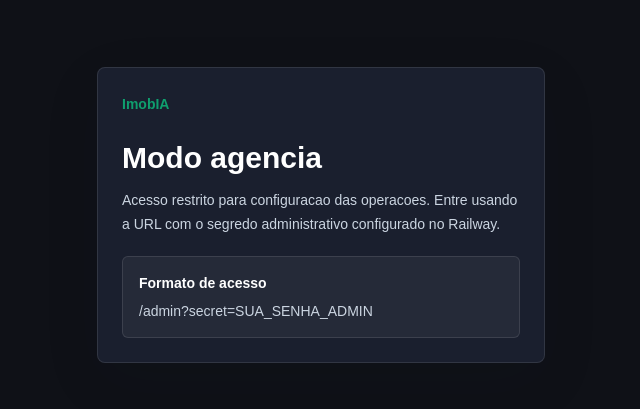
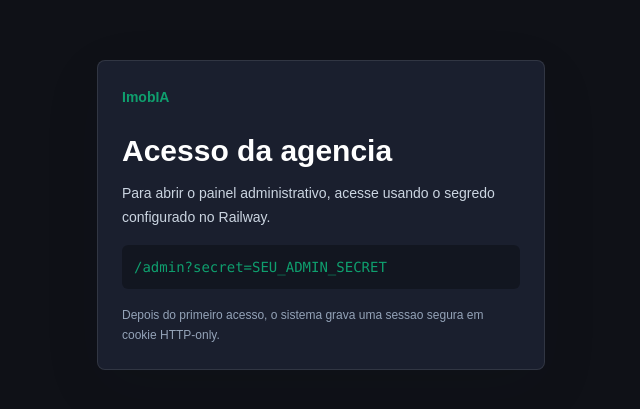
Before and after one commit to kairosystem085/agente-imob, a Next.js app: page /admin/login in a window 1280 px wide. Shown: the part 185-594 px from the top of the page, without its empty margins (319-959 px from the left). Built offline with nearby package versions, Linux system fonts and the light colour scheme.

Commit message:
chore: update admin access instructions

```diff
--- a/src/app/admin/login/page.tsx
+++ b/src/app/admin/login/page.tsx
@@ -5,14 +5,10 @@ export default function AdminLoginPage() {
     <main className="grid min-h-screen place-items-center bg-[#0f1117] px-6 text-white">
       <section className="w-full max-w-md rounded-lg border border-white/10 bg-[#1a1f2e] p-6 shadow-soft">
         <Link href="/" className="text-sm font-semibold text-emerald">ImobIA</Link>
-        <h1 className="mt-6 text-3xl font-semibold">Modo agencia</h1>
-        <p className="mt-3 text-sm leading-6 text-slate-300">
-          Acesso restrito para configuracao das operacoes. Entre usando a URL com o segredo administrativo configurado no Railway.
-        </p>
-        <div className="mt-5 rounded-md border border-white/10 bg-white/5 p-4 text-sm text-slate-300">
-          <p className="font-semibold text-white">Formato de acesso</p>
-          <p className="mt-2 break-all">/admin?secret=SUA_SENHA_ADMIN</p>
-        </div>
+        <h1 className="mt-6 text-3xl font-semibold">Acesso da agencia</h1>
+        <p className="mt-3 text-sm leading-6 text-slate-300">Para abrir o painel administrativo, acesse usando o segredo configurado no Railway.</p>
+        <code className="mt-4 block rounded-md bg-black/30 p-3 text-sm text-emerald">/admin?secret=SEU_ADMIN_SECRET</code>
+        <p className="mt-4 text-xs leading-5 text-slate-400">Depois do primeiro acesso, o sistema grava uma sessao segura em cookie HTTP-only.</p>
       </section>
     </main>
   );
```
